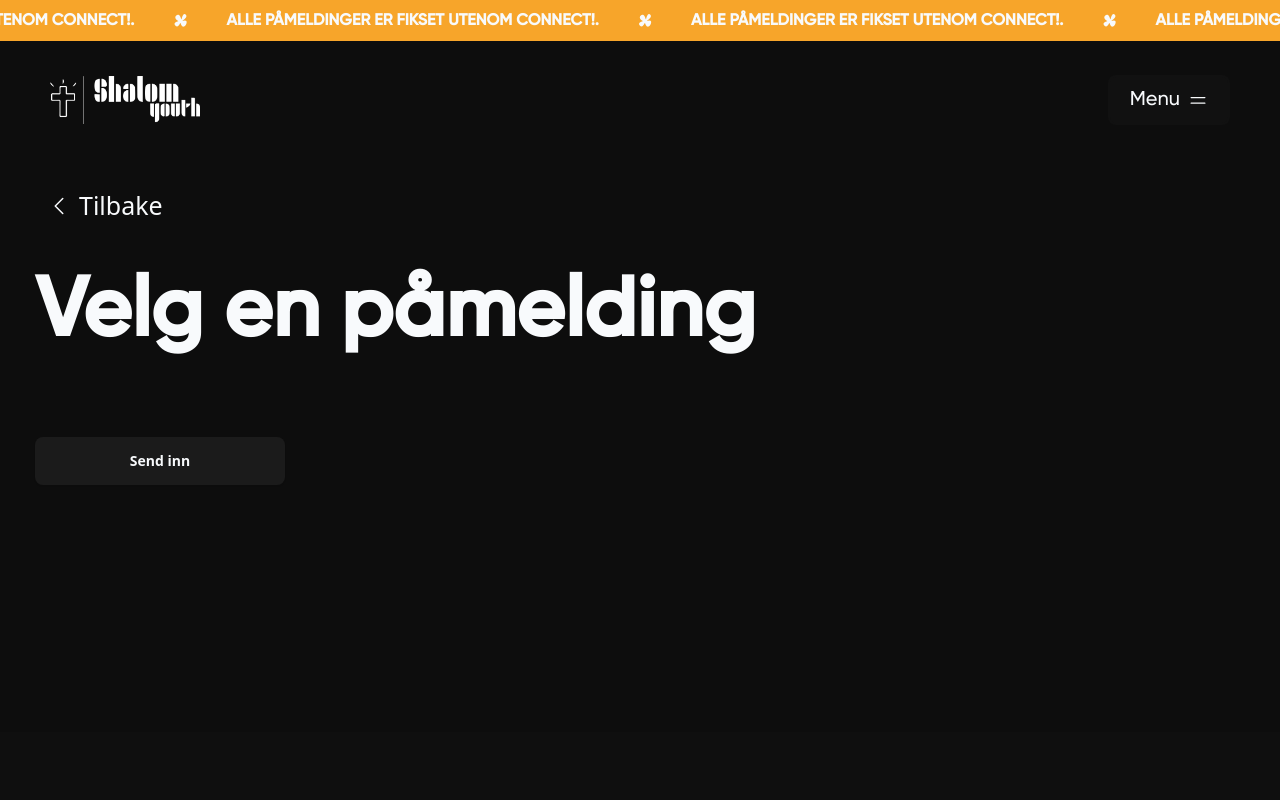
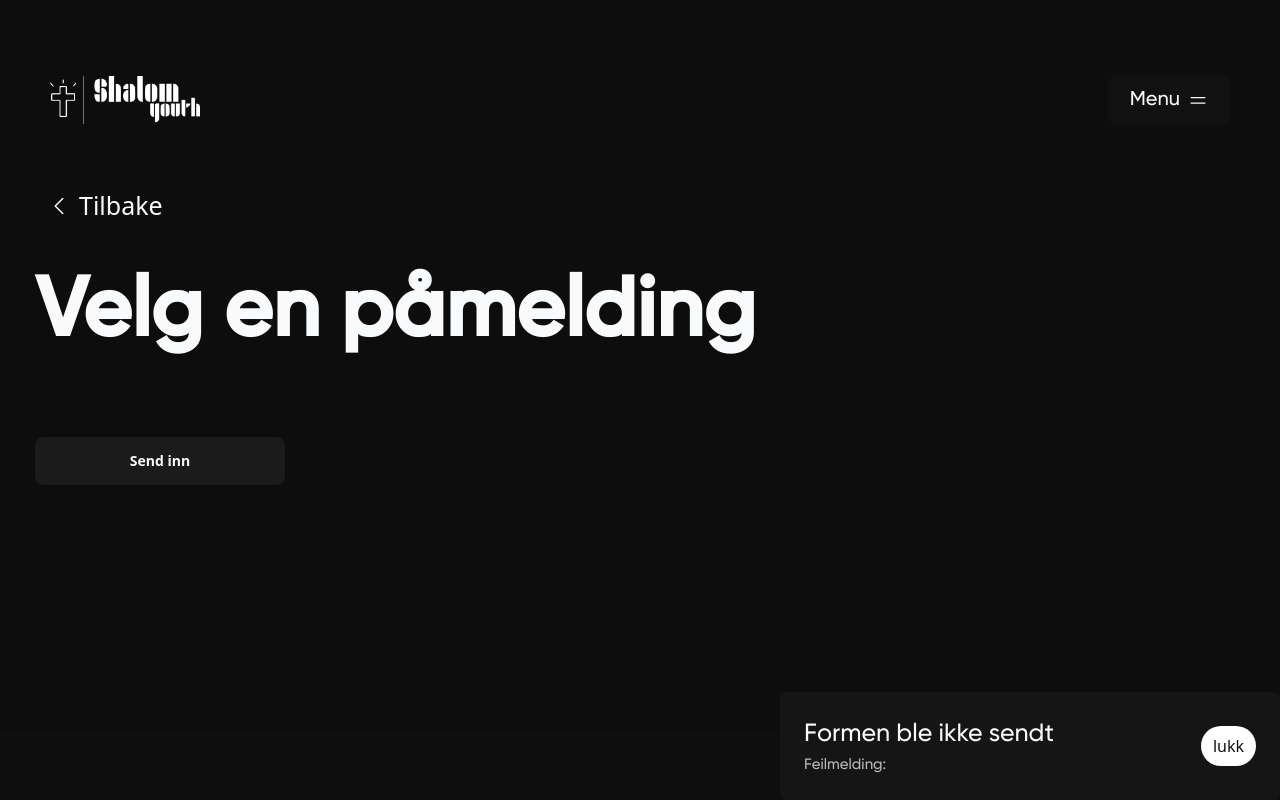
Before and after one commit to asjerab/shalom-react, a Next.js app: page /customForm in a window 1280 px wide. Shown: the top 800 px of the page. Built offline with nearby package versions, Linux system fonts and the light colour scheme.

Commit message:
fiksa connect påmelding i begge felleskapene

```diff
--- a/src/app/NcCustomForm/page.tsx
+++ b/src/app/NcCustomForm/page.tsx
@@ -4,7 +4,6 @@ import React, { useEffect, useState } from "react";
 import { useSearchParams } from "next/navigation";
 import NcNav from "../components/ncNav";
 import NcFooter from "../components/NcFooter";
-import Marquee from "../components/Marquee";
 
 interface FormField {
   id: string;
@@ -86,7 +85,7 @@ export default function CustomForm() {
     connectNewCreation: {
       formName: "Connect",
       googleFormUrl:
-        "https://docs.google.com/forms/u/3/d/e/1FAIpQLSfZN8NrgmXcL07JAg_Ie5k-sWxVrJkmTRdep2ZVcDD3vf6TRQ/formResponse",
+        "https://docs.google.com/forms/u/0/d/e/1FAIpQLSfZN8NrgmXcL07JAg_Ie5k-sWxVrJkmTRdep2ZVcDD3vf6TRQ/formResponse",
       fields: [
         {
           id: "entry.1120222945",
@@ -406,7 +405,8 @@ export default function CustomForm() {
   return (
     <main className="w-full h-full">
       {showModal && (
-        <div className="fixed right-5 bottom-5 bg-[#151515] w-full max-w-[500px] p-6 rounded-[8px] flex justify-between items-center z-50">
+        <div className="fixed right-5 bottom-5 w-full max-w-[500px] z-50">
+          <div className="bg-[#151515] rounded-[8px] p-6 flex justify-between items-center w-full">
             <div>
               <h1
                 className="primaryFontRegular text-slate-50"
@@ -444,8 +444,8 @@ export default function CustomForm() {
               lukk
             </button>
           </div>
+        </div>
       )}
-      <Marquee />
       <NcNav />
       <div className="px-[35px]">
         <a href="/NewCreationForms">
--- a/src/app/NewCreationForms/page.tsx
+++ b/src/app/NewCreationForms/page.tsx
@@ -1,7 +1,6 @@
 import Link from "next/link";
 import NcNav from "../components/ncNav";
 import NcFooter from "../components/NcFooter";
-import Marquee from "../components/Marquee"
 
 
 const NewCreationForm = [
@@ -22,7 +21,6 @@ const NewCreationForm = [
 export default function youthPåmelding() {
   return (
     <main>
-      <Marquee />
       <NcNav />
       <section className="påmelding-wrapper flex justify-center items-center py-[50px] px-[35px]">
         <div className="w-full">
--- a/src/app/customForm/page.tsx
+++ b/src/app/customForm/page.tsx
@@ -4,7 +4,6 @@ import React, { useEffect, useState } from "react";
 import { useSearchParams } from "next/navigation";
 import YouthNav from "../components/youthNav";
 import YouthFooter from "../components/youthFooter";
-import Marquee from "../components/Marquee";
 
 interface FormField {
   id: string;
@@ -29,7 +28,7 @@ export default function CustomForm() {
     googleFormUrl: "",
     fields: [],
   });
-  const [showModal, setShowModal] = useState(false);
+  const [showModal, setShowModal] = useState(true);
   const [isSuccess, setIsSuccess] = useState(false);
   const [errorMessage, setErrorMessage] = useState("");
 
@@ -86,7 +85,7 @@ export default function CustomForm() {
     connectYouth: {
       formName: "Connect",
       googleFormUrl:
-        "https://docs.google.com/forms/u/0/d/1ebx6zK0M6Y5UQUp8ohUSFCWm3q_1_vixJb-HV5sPoWw/previewResponse",
+        "https://docs.google.com/forms/u/0/d/e/1FAIpQLSesbn9kHSXX_Yb5uK5ovpKd9xiZ57p5DGpClDozOTZma3ZgrQ/formResponse",
       fields: [
         {
           id: "entry.561468072",
@@ -415,11 +414,12 @@ export default function CustomForm() {
   return (
     <main className="w-full h-full">
       {showModal && (
-        <div className="fixed right-5 bottom-5 bg-[#151515] w-full max-w-[500px] p-6 rounded-[8px] flex justify-between items-center z-50">
+        <div className="fixed right-0 bottom-0 w-full max-w-[500px]">
+          <div className="bg-[#151515] rounded-[8px] p-6 flex justify-between items-center w-full">
             <div>
               <h1
                 className="primaryFontRegular text-slate-50"
-              style={{ fontSize: "clamp(15px, 6.5vw, 25px)" }}
+                style={{ fontSize: "clamp(15px, 5vw, 25px)" }}
               >
                 {isSuccess ? "Formen ble sendt" : "Formen ble ikke sendt"}
               </h1>
@@ -434,27 +434,13 @@ export default function CustomForm() {
             </div>
             <button
               onClick={() => setShowModal(false)}
-            className="bg-[#ffffff] text-[#111111] px-3 py-2 rounded-full flex items-start gap-1 hover:-translate-y-1 duration-150 ease-out"
+              className="bg-[#ffffff] cursor-pointer text-[#111111] px-3 py-2 rounded-full flex items-start gap-1 hover:-translate-y-1 duration-150 ease-out"
             >
-            <svg
-              xmlns="http://www.w3.org/2000/svg"
-              fill="none"
-              viewBox="0 0 24 24"
-              strokeWidth="1.5"
-              stroke="currentColor"
-              className="size-6"
-            >
-              <path
-                strokeLinecap="round"
-                strokeLinejoin="round"
-                d="M6 18 18 6M6 6l12 12"
-              />
-            </svg>
               lukk
             </button>
           </div>
+        </div>
       )}
-      <Marquee />
       <YouthNav />
       <div className="px-[35px]">
         <a href="/youthForms">
--- a/src/app/youthForms/page.tsx
+++ b/src/app/youthForms/page.tsx
@@ -1,7 +1,6 @@
 import Link from "next/link";
 import YouthNav from "../components/youthNav";
 import Footer from "../components/youthFooter";
-import Marquee from "../components/Marquee"
 
 const youthForm = [
   { formName: "Bibelstudie", href: "/customForm?formId=bibelstudieYouth" },
@@ -15,7 +14,6 @@ const youthForm = [
 export default function youthPåmelding() {
   return (
     <main>
-      <Marquee />
       <YouthNav />
       <section className="påmelding-wrapper flex justify-center items-center py-[75px] px-[35px]">
         <div className="w-full">
```
Also changed, not shown: 1 other file (tests, documents, lock files or other folders). Lines whose indentation alone changed are shown as unchanged.
